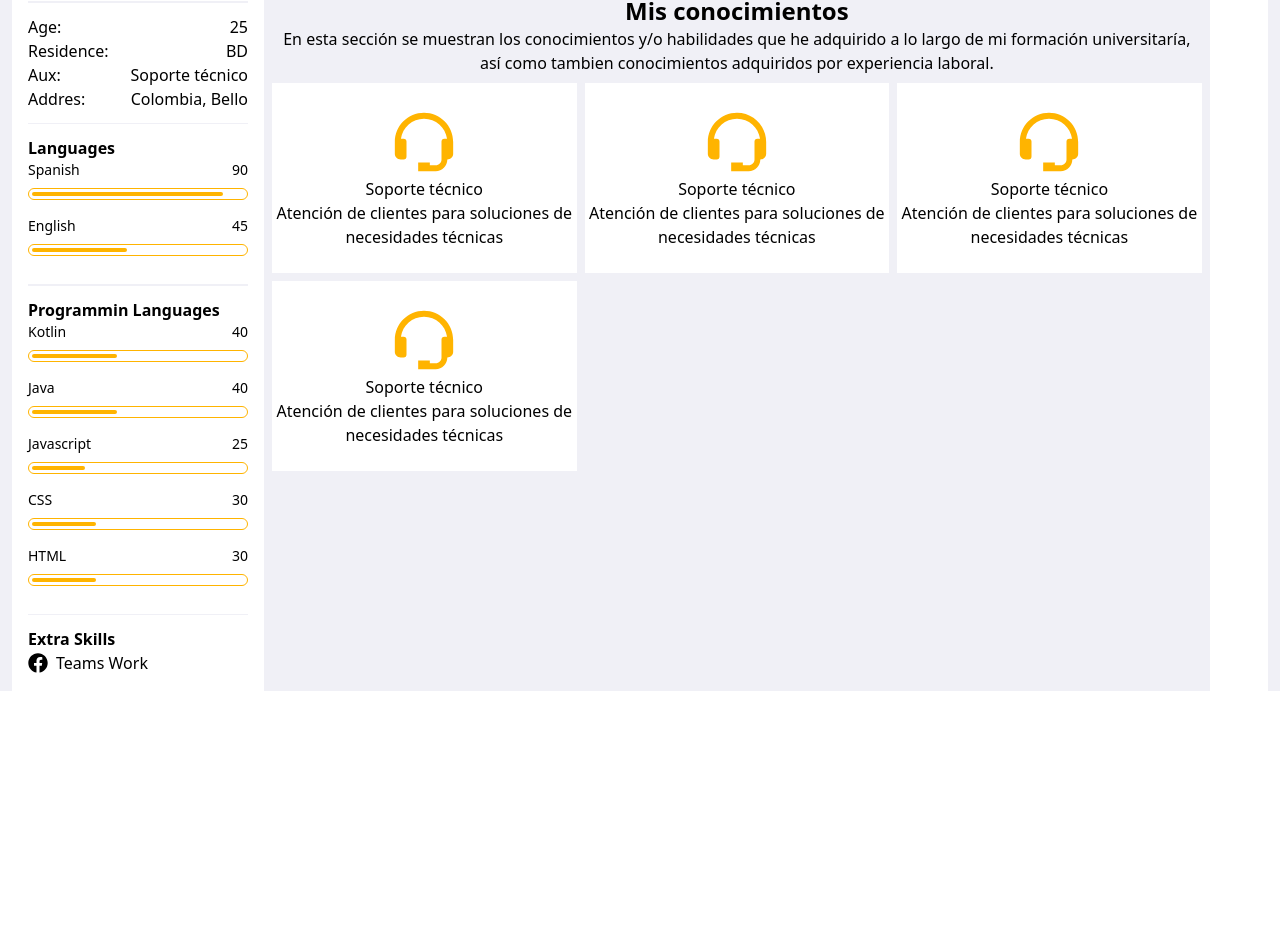
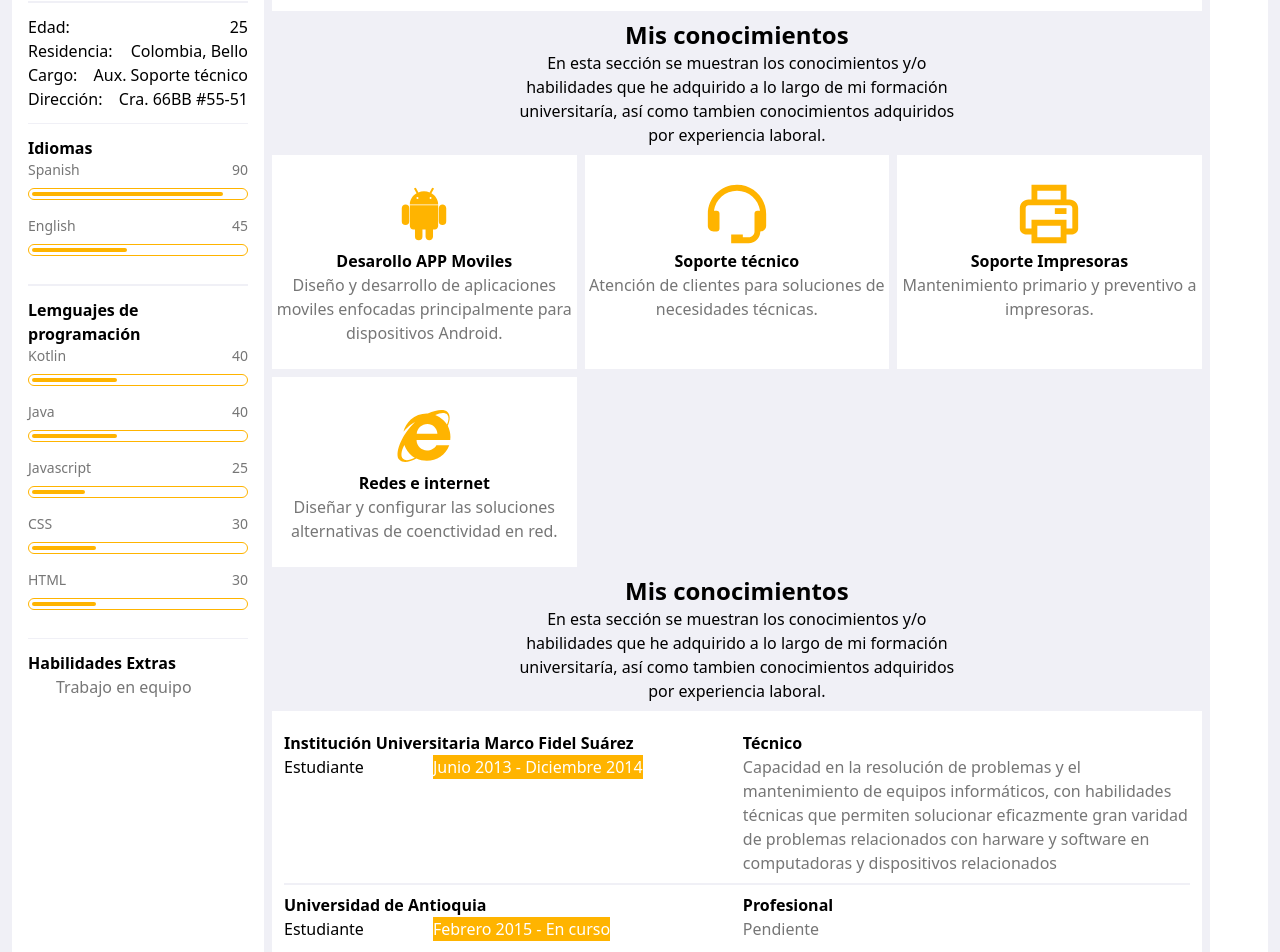
Before and after one commit to Matiusbedoo/HV-Ingenieria-Web, a Next.js app: page / in a window 1280 px wide. Shown: the part 293-1245 px from the top of the page. Before the commit the page ends 984 px from the top, so only its background shows below. Built offline with nearby package versions, Linux system fonts and the light colour scheme; some icons are missing.

Commit message:
Se organizan estilos y diseño de algunas secciones para concordar más con el figma, se termina seccion de conocimientos y titulos academicos

```diff
--- a/components/Card.tsx
+++ b/components/Card.tsx
@@ -11,8 +11,8 @@ const Card = ({ Icon, knowledge, description }: knowledgeProps) => {
     return (
         <div className="flex flex-col py-6 items-center bg-white">
             <Icon className='text-hv-yellow' size ={70} />
-            <h1>{knowledge}</h1>
-            <span className='text-center'>{description}</span>
+            <h1 className='font-semibold'>{knowledge}</h1>
+            <span className='text-center px-1 text-hv-text-gray'>{description}</span>
         </div>
     )
 }
--- /dev/null
+++ b/components/CardEducation.tsx
@@ -0,0 +1,33 @@
+import { resolve } from "path"
+
+interface CardEducationProps {
+    institute: string
+    date: string
+    rol: string
+    qualification: string
+    description: string
+}
+
+const CardEducation = ({ institute, date, rol, qualification, description }: CardEducationProps) => {
+    return (
+        <div className="flex flex-row py-2 gap-3">
+
+            <div className="w-1/2">
+                <div >
+                    <span className="font-semibold">{institute}</span>
+                </div>
+                <div className="flex flex-row">
+                    <span className="w-1/3">{rol}</span>
+                    <span className="bg-hv-yellow text-white">{date}</span>
+                </div>
+            </div>
+            <div className="w-1/2">
+                <h1 className="font-semibold">{qualification}</h1>
+                <span className="text-hv-text-gray">{description}</span>
+            </div>
+
+        </div>
+    )
+}
+
+export { CardEducation }
--- /dev/null
+++ b/components/Education.tsx
@@ -0,0 +1,35 @@
+import { CardEducation } from "./CardEducation"
+import { SectionDescription } from "./sectionDescription"
+
+const Education = () => {
+    return (
+        <div className="flex flex-col gap-2">
+
+            <SectionDescription title="Mis conocimientos" description="En esta sección se muestran los conocimientos y/o habilidades
+                    que he adquirido a lo largo de mi formación universitaría, así como
+                    tambien conocimientos adquiridos por experiencia laboral."/>
+
+            <div className="bg-white w-full p-3 gap-2">
+                <CardEducation
+                    institute="Institución Universitaria Marco Fidel Suárez"
+                    rol="Estudiante"
+                    date="Junio 2013 - Diciembre 2014"
+                    qualification="Técnico"
+                    description="Capacidad en la resolución de problemas y el mantenimiento de equipos informáticos,
+                    con habilidades técnicas que permiten solucionar eficazmente gran varidad de problemas relacionados con harware y software en computadoras
+                    y dispositivos relacionados" />
+
+                <div className="bg-hv-gray w-full h-[1.5px]"></div>
+
+                <CardEducation
+                    institute="Universidad de Antioquia"
+                    rol="Estudiante"
+                    date="Febrero 2015 - En curso"
+                    qualification="Profesional"
+                    description="Pendiente" />
+            </div>
+        </div>
+    )
+}
+
+export { Education }
--- a/components/Main.tsx
+++ b/components/Main.tsx
@@ -1,11 +1,14 @@
+import { Education } from "./Education"
 import { MainProfile } from "./MainProfile"
 import { Myknowledge } from "./MyKnowledge"
+import { SectionDescription } from "./sectionDescription"
 
 const Main = () => {
     return (
         <div className="flex flex-col w-auto gap-2 px-2 items-center">
             <MainProfile />
             <Myknowledge />
+            <Education />
         </div>
 
 
--- a/components/MainProfile.tsx
+++ b/components/MainProfile.tsx
@@ -6,18 +6,22 @@ const MainProfile = () => {
         <div className="bg-white flex">
             <div className="flex flex-col items-start p-10 gap-2">
                 <h1 className="font-bold text-2xl">
-                    I´m mateo Bedoya Ospina
+                    Mateo Bedoya Ospina
                 </h1>
                 <h1 className="font-bold text-2xl">
                     Auxiliar de soporte Técnico
                 </h1>
                 <div className="w-fit">
                 <span className="text-start">
-                    Lorem ipsum dolor sit amet consectetur adipisicing elit. Assumenda autem corporis nesciunt ipsum harum numquam magni obcaecati adipisci eos dignissimos doloribus, maxime commodi, necessitatibus ab quisquam quasi. Unde, sapiente officiis?
+                    Actualmente me desempeño como auxiliar de soporte técnico en la Facultad Nacional de Salud Pública, contratado por medio de la Fundación
+                    Universidad de Antioquia, en dicha área me centro en manejar el área de soporte en atención de todos los usuarios de la facultad en la
+                    resolución de sus necesidades.
+
+                    Así como tambien a la par de estudiar Ingeniería de sistemas en la Universidad de Antioquia.
                 </span>
                 </div>
 
-                <Button type="primary" text={"Hire Me ->"} />
+                <Button type="primary" text={"Sobre Mi ->"} />
             </div>
             <div>
                 <Image className='rounded-full' src='/images/Profile.jpg' height={"150"} width={"150"} alt='Profile Image' />
--- a/components/MyKnowledge.tsx
+++ b/components/MyKnowledge.tsx
@@ -1,39 +1,38 @@
 import { Card } from "./Card"
-import { BiSupport } from 'react-icons/bi';
+import { BiSupport, BiPrinter, BiLogoInternetExplorer, BiLogoAndroid } from 'react-icons/bi';
+import { SectionDescription } from "./sectionDescription";
 
 
 const Myknowledge = () => {
     return (
         <div className="flex flex-wrap items-center gap-2">
 
-            <div className="flex flex-col w-15 items-center">
-                <h1 className="font-bold text-2xl">Mis conocimientos</h1>
-                <span className="text-center">En esta sección se muestran los conocimientos y/o habilidades
+
+            <SectionDescription title="Mis conocimientos" description="En esta sección se muestran los conocimientos y/o habilidades
                     que he adquirido a lo largo de mi formación universitaría, así como
-                    tambien conocimientos adquiridos por experiencia laboral.
-                </span>
-            </div>
+                    tambien conocimientos adquiridos por experiencia laboral."/>
 
             <div className="grid grid-cols-3 gap-2">
+
                 <Card
-                    Icon={BiSupport}
-                    knowledge="Soporte técnico"
-                    description="Atención de clientes para soluciones de necesidades técnicas" />
+                    Icon={BiLogoAndroid}
+                    knowledge="Desarollo APP Moviles"
+                    description="Diseño y desarrollo de aplicaciones moviles enfocadas principalmente para dispositivos Android." />
 
                 <Card
                     Icon={BiSupport}
                     knowledge="Soporte técnico"
-                    description="Atención de clientes para soluciones de necesidades técnicas" />
+                    description="Atención de clientes para soluciones de necesidades técnicas." />
 
                 <Card
-                    Icon={BiSupport}
-                    knowledge="Soporte técnico"
-                    description="Atención de clientes para soluciones de necesidades técnicas" />
+                    Icon={BiPrinter}
+                    knowledge="Soporte Impresoras"
+                    description="Mantenimiento primario y preventivo a impresoras." />
 
                 <Card
-                    Icon={BiSupport}
-                    knowledge="Soporte técnico"
-                    description="Atención de clientes para soluciones de necesidades técnicas" />
+                    Icon={BiLogoInternetExplorer}
+                    knowledge="Redes e internet"
+                    description="Diseñar y configurar las soluciones alternativas de coenctividad en red." />
             </div>
         </div>
     )
--- a/components/ProgressBar.tsx
+++ b/components/ProgressBar.tsx
@@ -7,8 +7,8 @@ const ProgressBar = ({ Title, Percentage }: ProgressBarProps) => {
     return (
         <div className="mb-4">
             <div className="flex flex-row justify-between">
-                <p className="mb-2 text-sm font-medium">{Title}</p>
-                <p className="mb-2 text-sm font-medium">{Percentage}</p>
+                <p className="text-hv-text-gray mb-2 text-sm font-medium">{Title}</p>
+                <p className="text-hv-text-gray mb-2 text-sm font-medium">{Percentage}</p>
             </div>
 
             <div className=" flex items-center h-2 border-hv-yellow border-[1px] rounded-full px-[3px] py-[5px]">
--- /dev/null
+++ b/components/SectionDescription.tsx
@@ -0,0 +1,16 @@
+
+interface SectionDescriptionProps {
+    title: string
+    description: string
+}
+
+const SectionDescription = ({title, description}:SectionDescriptionProps) => {
+    return (
+        <div className="flex flex-col items-center">
+            <h1 className="font-bold text-2xl">{title}</h1>
+            <span className="text-center w-1/2">{description}</span>
+        </div>
+    )
+}
+
+export { SectionDescription }
--- a/components/SideBarIzq.tsx
+++ b/components/SideBarIzq.tsx
@@ -2,7 +2,7 @@ import { About } from "./About"
 import { Profile } from "./Profile"
 import { ProgressBar } from "./ProgressBar"
 import { Skills } from "./Skills"
-import { FaFacebook } from 'react-icons/fa';
+import { PiSubtractSquareDuotone } from 'react-icons/pi';
 
 
 const SideBarIzq = () => {
@@ -17,16 +17,16 @@ const SideBarIzq = () => {
                 <div className="bg-hv-gray w-full h-[1.5px]"></div>
 
                 <div className="flex flex-col w-[220px]">
-                    <About Title="Age:" Description="25" />
-                    <About Title="Residence:" Description="BD" />
-                    <About Title="Aux:" Description="Soporte técnico" />
-                    <About Title="Addres:" Description="Colombia, Bello" />
+                    <About Title="Edad:" Description="25" />
+                    <About Title="Residencia:" Description="Colombia, Bello" />
+                    <About Title="Cargo:" Description="Aux. Soporte técnico" />
+                    <About Title="Dirección:" Description="Cra. 66BB #55-51" />
                 </div>
 
                 <div className="bg-hv-gray w-full h-[1.5px]"></div>
 
                 <div className="w-full">
-                    <span className="font-semibold h-[1.5px]"> Languages </span>
+                    <span className="font-semibold h-[1.5px]"> Idiomas</span>
                     <ProgressBar Title="Spanish" Percentage="90" />
                     <ProgressBar Title="English" Percentage="45" />
                 </div>
@@ -34,7 +34,7 @@ const SideBarIzq = () => {
                 <div className="bg-hv-gray w-full h-[1.5px]"></div>
 
                 <div className="w-full">
-                    <span className="font-semibold h-[1.5px]"> Programmin Languages </span>
+                    <span className="font-semibold h-[1.5px]">Lemguajes de programación</span>
                     <ProgressBar Title="Kotlin" Percentage="40" />
                     <ProgressBar Title="Java" Percentage="40" />
                     <ProgressBar Title="Javascript" Percentage="25" />
@@ -45,8 +45,8 @@ const SideBarIzq = () => {
                 <div className="bg-hv-gray w-full h-[1.5px]"></div>
 
                 <div className="w-full">
-                    <span className="font-semibold h-[1.5px]"> Extra Skills </span>
-                    <Skills IconComponent={FaFacebook} skill="Teams Work" />
+                    <span className="font-semibold h-[1.5px]">Habilidades Extras</span>
+                    <Skills IconComponent={PiSubtractSquareDuotone} skill="Trabajo en equipo"/>
                 </div>
 
             </div>
--- a/components/Skills.tsx
+++ b/components/Skills.tsx
@@ -9,8 +9,8 @@ const Skills = ({skill, IconComponent}: SkillsProps ) => {
 
     return (
         <div className="flex flex-row items-center gap-2">
-            <IconComponent size={20} />
-            <span>{skill}</span>
+            <IconComponent className="text-hv-yellow" size={20} />
+            <span className="text-hv-text-gray">{skill}</span>
         </div>
     )
 
--- a/tailwind.config.ts
+++ b/tailwind.config.ts
@@ -16,7 +16,8 @@ const config: Config = {
 
       colors: {
         "hv-gray": "#F0F0F6",
-        "hv-yellow": "#FFB400"
+        "hv-yellow": "#FFB400",
+        "hv-text-gray": "#767676"
       },
     },
   },
```
